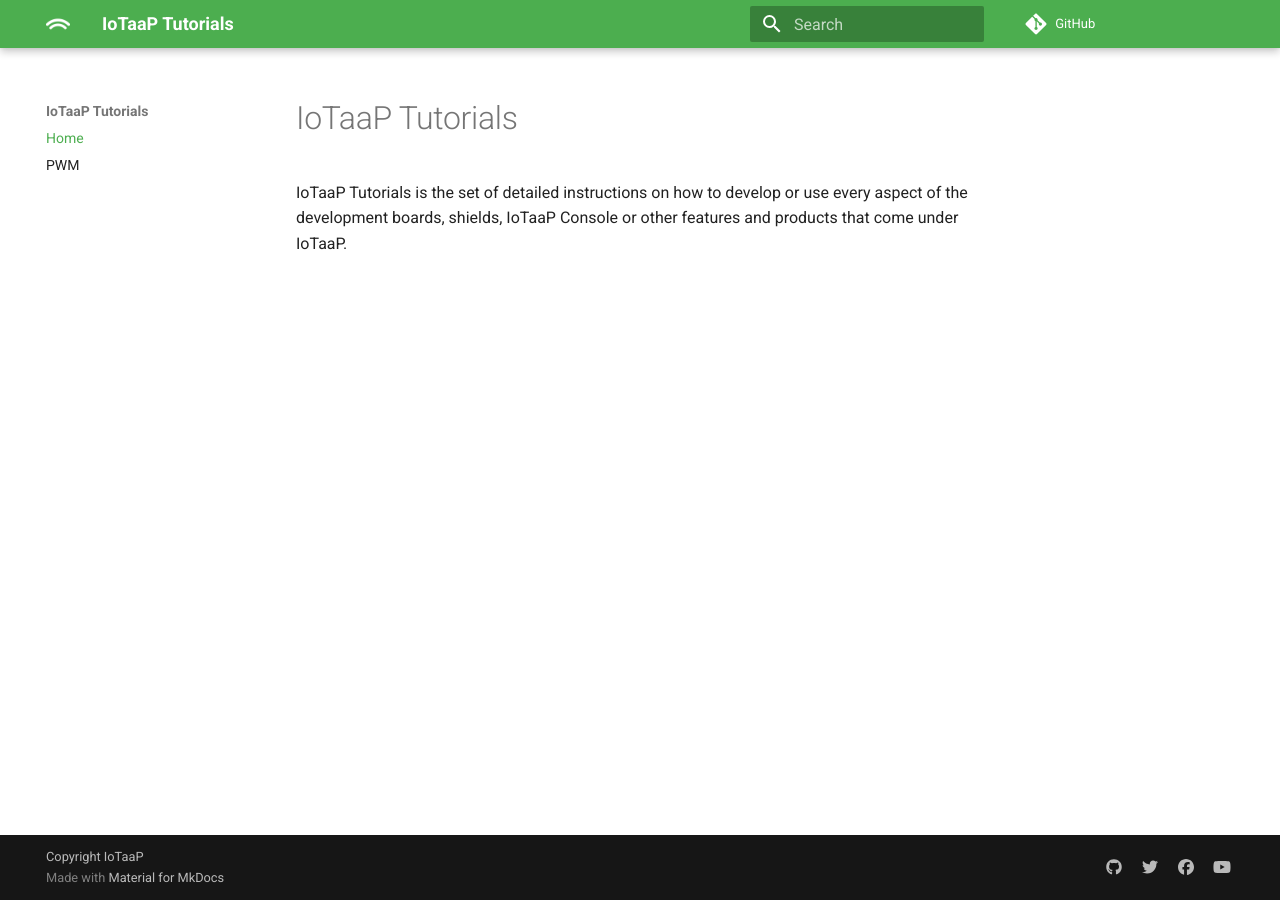
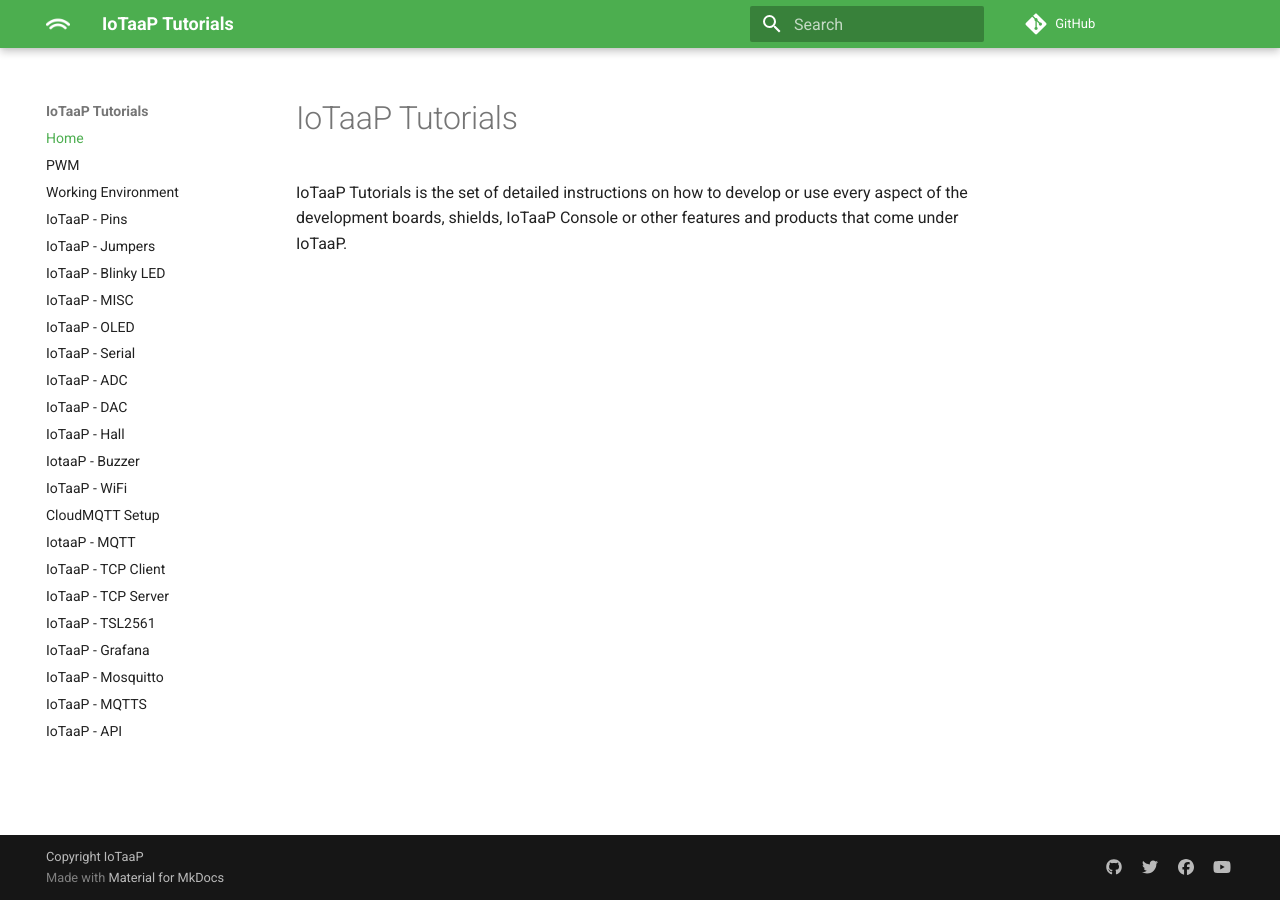
Before and after one commit to iotaap/tutorials, an MkDocs documentation site: the page built from docs/index.md, in a window 1280 px wide. Built offline with MkDocs 1.6.1 and Material for MkDocs 9.7.7, drawn with Linux system fonts in a browser that asks for light colours; comment, search, counter and statistics services are not loaded.

Commit message:
Added docs

```diff
--- a/mkdocs.yml
+++ b/mkdocs.yml
@@ -5,6 +5,27 @@ repo_url: 'https://github.com/iotaap/tutorials'
 nav:
   - Home: index.md
   - PWM: pwm.md
+  - Working Environment: working-environment.md
+  - IoTaaP - Pins: iotaap-pins.md
+  - IoTaaP - Jumpers: iotaap-jumpers.md
+  - IoTaaP - Blinky LED: iotaap-blinkyled.md
+  - IoTaaP - MISC: iotaap-misc.md
+  - IoTaaP - OLED: iotaap-oled.md
+  - IoTaaP - Serial: iotaap-serial.md
+  - IoTaaP - ADC: iotaap-adc.md
+  - IoTaaP - DAC: iotaap-dac.md
+  - IoTaaP - Hall: iotaap-hall.md
+  - IotaaP - Buzzer: iotaap-buzzer.md
+  - IoTaaP - WiFi: iotaap-wifi.md
+  - CloudMQTT Setup: cloudmqtt-setup.md
+  - IotaaP - MQTT: iotaap-mqtt.md
+  - IoTaaP - TCP Client: iotaap-tcpclient.md
+  - IoTaaP - TCP Server: iotaap-tcpserver.md
+  - IoTaaP - TSL2561: iotaap-tsl2561.md
+  - IoTaaP - Grafana: iotaap-grafana.md
+  - IoTaaP - Mosquitto: iotaap-mosquitto.md
+  - IoTaaP - MQTTS: iotaap-mqtts.md
+  - IoTaaP - API: iotaap-api.md
 
 # Copyright
 copyright: 'Copyright IoTaaP'
```
